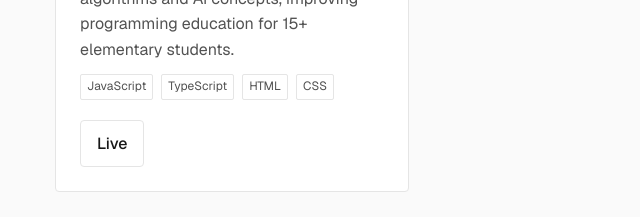
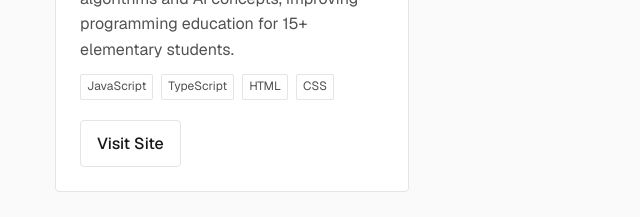
Before and after one commit to zoith722/zoe-hite-web-portfolio, a Next.js app: page / in a window 1280 px wide. Shown: the part 5480-5697 px from the top of the page, without its empty margins (219-859 px from the left). Built offline with nearby package versions, Linux system fonts and the light colour scheme; no server answers; what @vercel/functions would draw is missing.

Commit message:
Rename project Live button to Visit Site
Co-Authored-By: Claude Opus 5.5 <noreply@anthropic.com>

```diff
--- a/components/Projects.tsx
+++ b/components/Projects.tsx
@@ -35,7 +35,7 @@ export default function Projects() {
                     target="_blank"
                     rel="noreferrer"
                   >
-                    Live
+                    Visit Site
                   </a>
                 ) : null}
                 {p.githubUrl ? (
```
